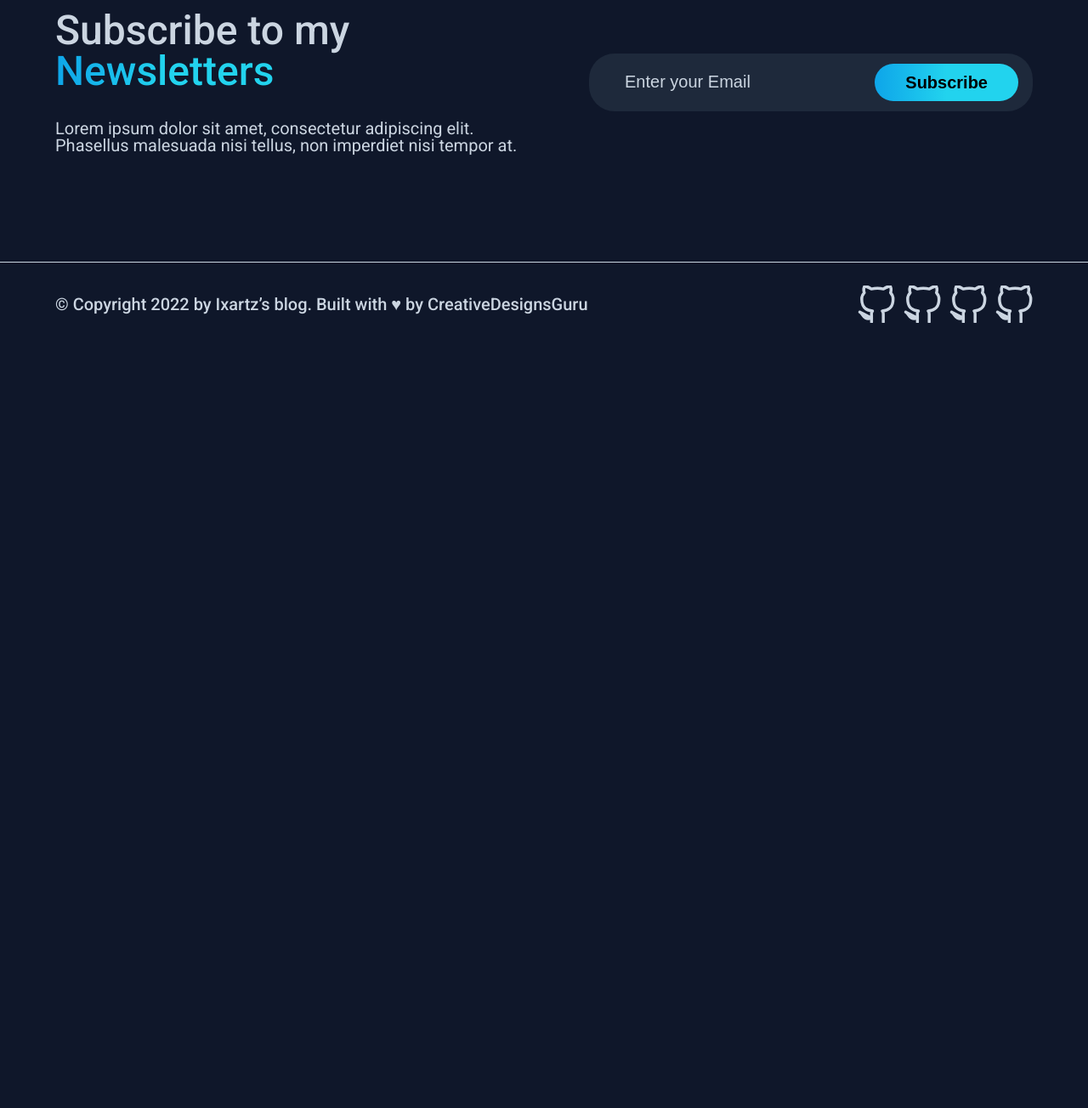
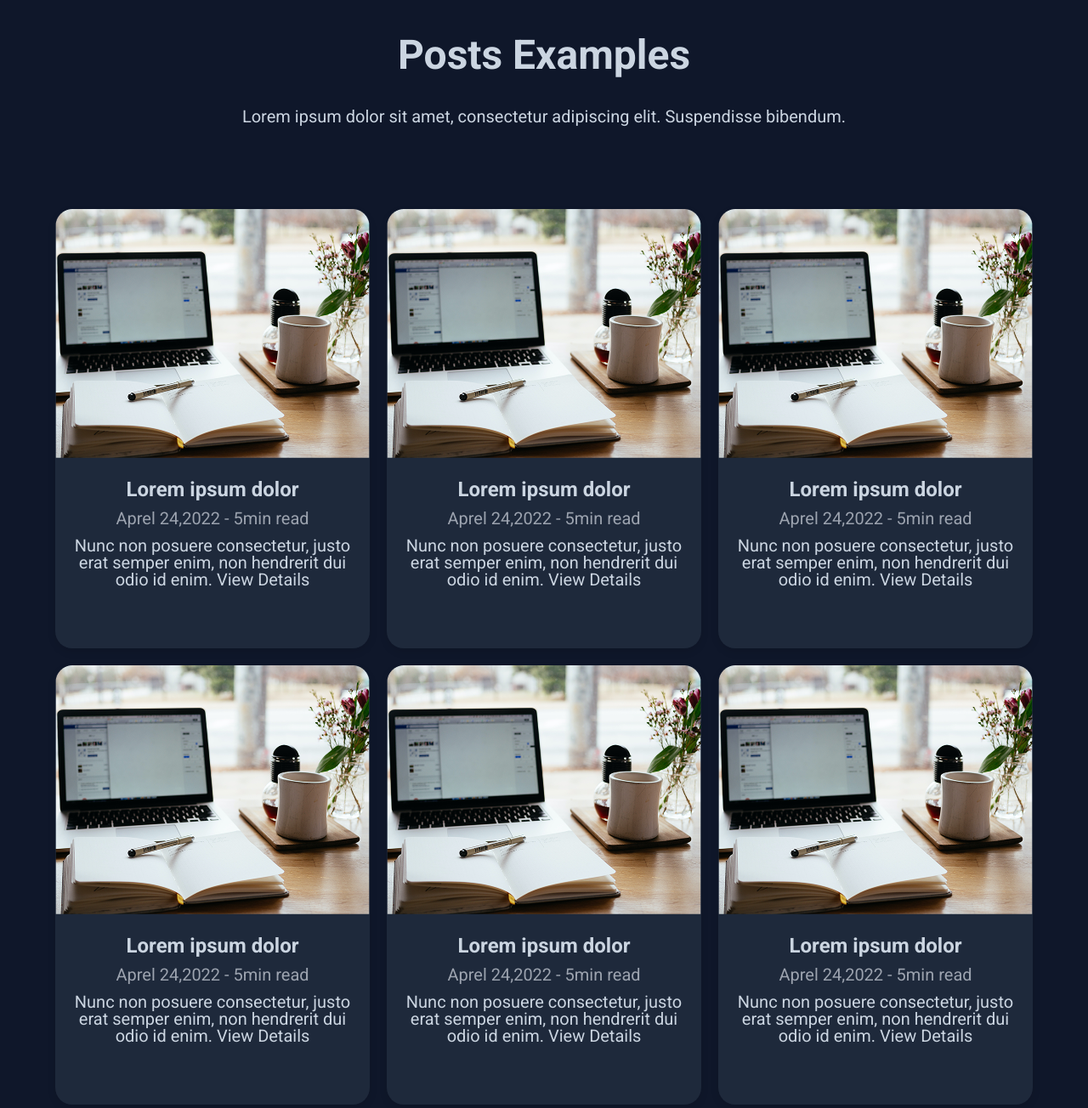
Before and after one commit to frontendoniyorbek/ixaterz, a plain HTML site: page blog.html in a window 1280 px wide. Shown: the part 140-1444 px from the top of the page at 85% size. Before the commit the page ends 800 px from the top, so only its background shows below. Drawn offline with Linux system fonts and the light colour scheme.

Commit message:
add examples

```diff
--- a/blog.html
+++ b/blog.html
@@ -32,6 +32,84 @@
 		</header>
 
 		<main>
+			<!-- EXAMPLES START-->
+			<section class="examples projects">
+				<div class="container">
+					<div class="examples__info">
+						<h2 class="examples__title">Posts Examples</h2>
+						<p class="examples__text">Lorem ipsum dolor sit amet, consectetur adipiscing elit. Suspendisse bibendum.</p>
+					</div>
+
+					<ul class="projects__list">
+						<li class="projects__item">
+							<img class="projects__img" src="images/projects/laptop.png" alt="laptop" width="369" height="292" />
+							<div class="projects__item-info">
+								<h3 class="projects__item-title">Lorem ipsum dolor</h3>
+								<time class="projects__item-time" href="#">Aprel 24,2022 - 5min read</time>
+								<p class="projects__item-text">
+									Nunc non posuere consectetur, justo erat semper enim, non hendrerit dui odio id enim. View Details
+								</p>
+							</div>
+						</li>
+
+						<li class="projects__item">
+							<img class="projects__img" src="images/projects/laptop.png" alt="laptop" width="369" height="292" />
+							<div class="projects__item-info">
+								<h3 class="projects__item-title">Lorem ipsum dolor</h3>
+								<time class="projects__item-time" href="#">Aprel 24,2022 - 5min read</time>
+								<p class="projects__item-text">
+									Nunc non posuere consectetur, justo erat semper enim, non hendrerit dui odio id enim. View Details
+								</p>
+							</div>
+						</li>
+
+						<li class="projects__item">
+							<img class="projects__img" src="images/projects/laptop.png" alt="laptop" width="369" height="292" />
+							<div class="projects__item-info">
+								<h3 class="projects__item-title">Lorem ipsum dolor</h3>
+								<time class="projects__item-time" href="#">Aprel 24,2022 - 5min read</time>
+								<p class="projects__item-text">
+									Nunc non posuere consectetur, justo erat semper enim, non hendrerit dui odio id enim. View Details
+								</p>
+							</div>
+						</li>
+
+						<li class="projects__item">
+							<img class="projects__img" src="images/projects/laptop.png" alt="laptop" width="369" height="292" />
+							<div class="projects__item-info">
+								<h3 class="projects__item-title">Lorem ipsum dolor</h3>
+								<time class="projects__item-time" href="#">Aprel 24,2022 - 5min read</time>
+								<p class="projects__item-text">
+									Nunc non posuere consectetur, justo erat semper enim, non hendrerit dui odio id enim. View Details
+								</p>
+							</div>
+						</li>
+
+						<li class="projects__item">
+							<img class="projects__img" src="images/projects/laptop.png" alt="laptop" width="369" height="292" />
+							<div class="projects__item-info">
+								<h3 class="projects__item-title">Lorem ipsum dolor</h3>
+								<time class="projects__item-time" href="#">Aprel 24,2022 - 5min read</time>
+								<p class="projects__item-text">
+									Nunc non posuere consectetur, justo erat semper enim, non hendrerit dui odio id enim. View Details
+								</p>
+							</div>
+						</li>
+
+						<li class="projects__item">
+							<img class="projects__img" src="images/projects/laptop.png" alt="laptop" width="369" height="292" />
+							<div class="projects__item-info">
+								<h3 class="projects__item-title">Lorem ipsum dolor</h3>
+								<time class="projects__item-time" href="#">Aprel 24,2022 - 5min read</time>
+								<p class="projects__item-text">
+									Nunc non posuere consectetur, justo erat semper enim, non hendrerit dui odio id enim. View Details
+								</p>
+							</div>
+						</li>
+					</ul>
+				</div>
+			</section>
+			<!-- EXAMPLES END-->
 			<!-- NEWSLETTERS START -->
 			<section class="newletters">
 				<div class="container newletters__container">
--- a/css/main.css
+++ b/css/main.css
@@ -459,6 +459,32 @@ body {
 }
 /* FOOTER END */
 
+/* EXAMPLES START */
+.examples {
+	padding-top: 69px;
+	padding-bottom: 35px;
+}
+
+.examples__info {
+	text-align: center;
+	color: var(--text-color);
+	margin-bottom: 99px;
+}
+
+.examples__title {
+	font-weight: 700;
+	font-size: 48px;
+	line-height: 1;
+	margin-bottom: 38px;
+}
+
+.examples__text {
+	font-weight: 400;
+	font-size: 20px;
+	line-height: 1;
+}
+/* EXAMPLES END */
+
 /* MEDIA START */
 @media screen and (max-width: 1024px) {
 	/* NEWLETTERS START */
@@ -698,6 +724,26 @@ body {
 	}
 	/* NEWLETTERS END */
 
+	/* EXAMPLES START */
+	.examples {
+		padding-top: 40px;
+		padding-bottom: 50px;
+	}
+
+	.examples__info {
+		margin-bottom: 43px;
+	}
+
+	.examples__title {
+		font-size: 24px;
+		margin-bottom: 17px;
+	}
+
+	.examples__text {
+		font-size: 16px;
+	}
+	/* EXAMPLES END */
+
 	/* FOOTER START */
 	.footer {
 		padding-top: 20px;
@@ -901,6 +947,20 @@ body {
 	}
 	/* NEWLETTERS END */
 
+	/* EXAMPLES START */
+	.examples {
+		padding-top: 33px;
+	}
+
+	.examples__title {
+		font-size: 20px;
+	}
+
+	.examples__text {
+		font-size: 10px;
+	}
+	/* EXAMPLES END */
+
 	/* FOOTER START */
 	.footer {
 		padding-top: 9px;
```
